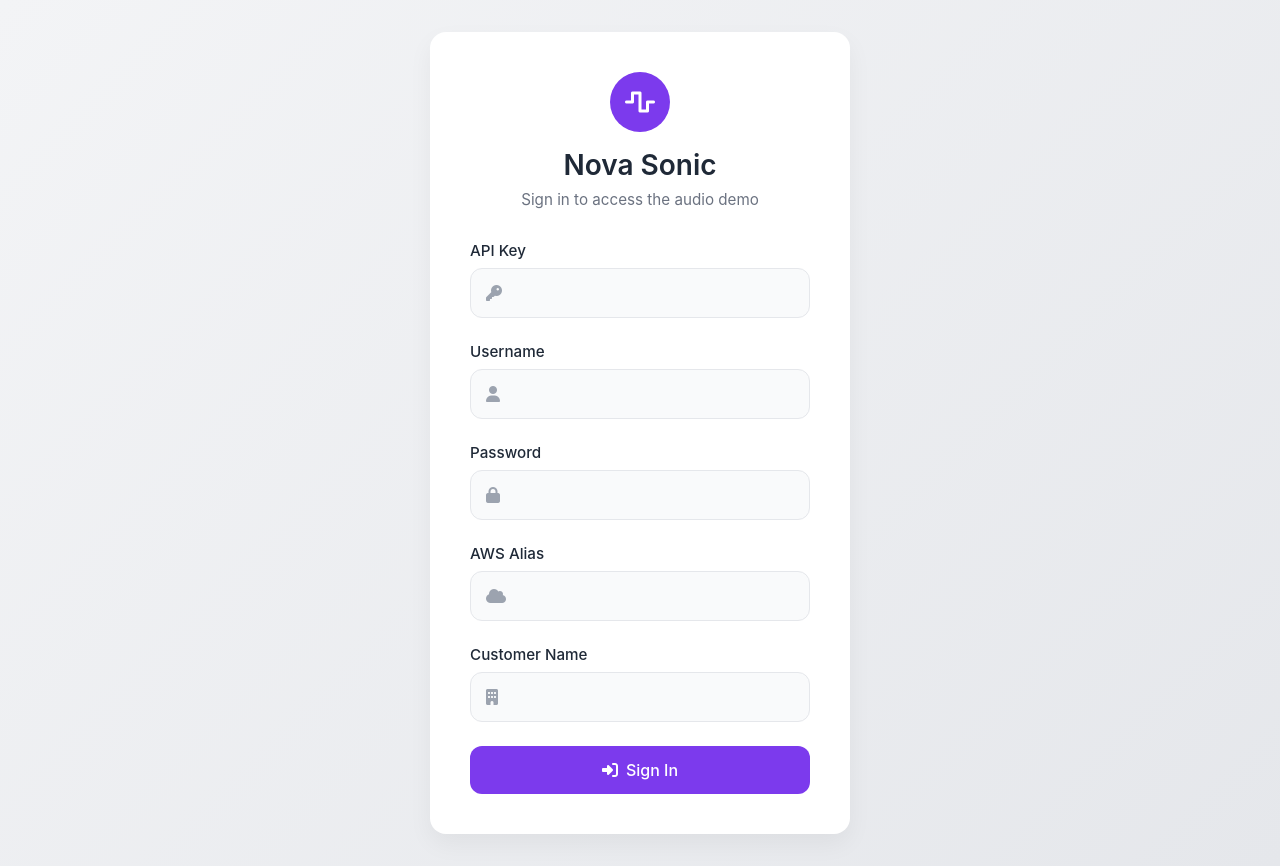
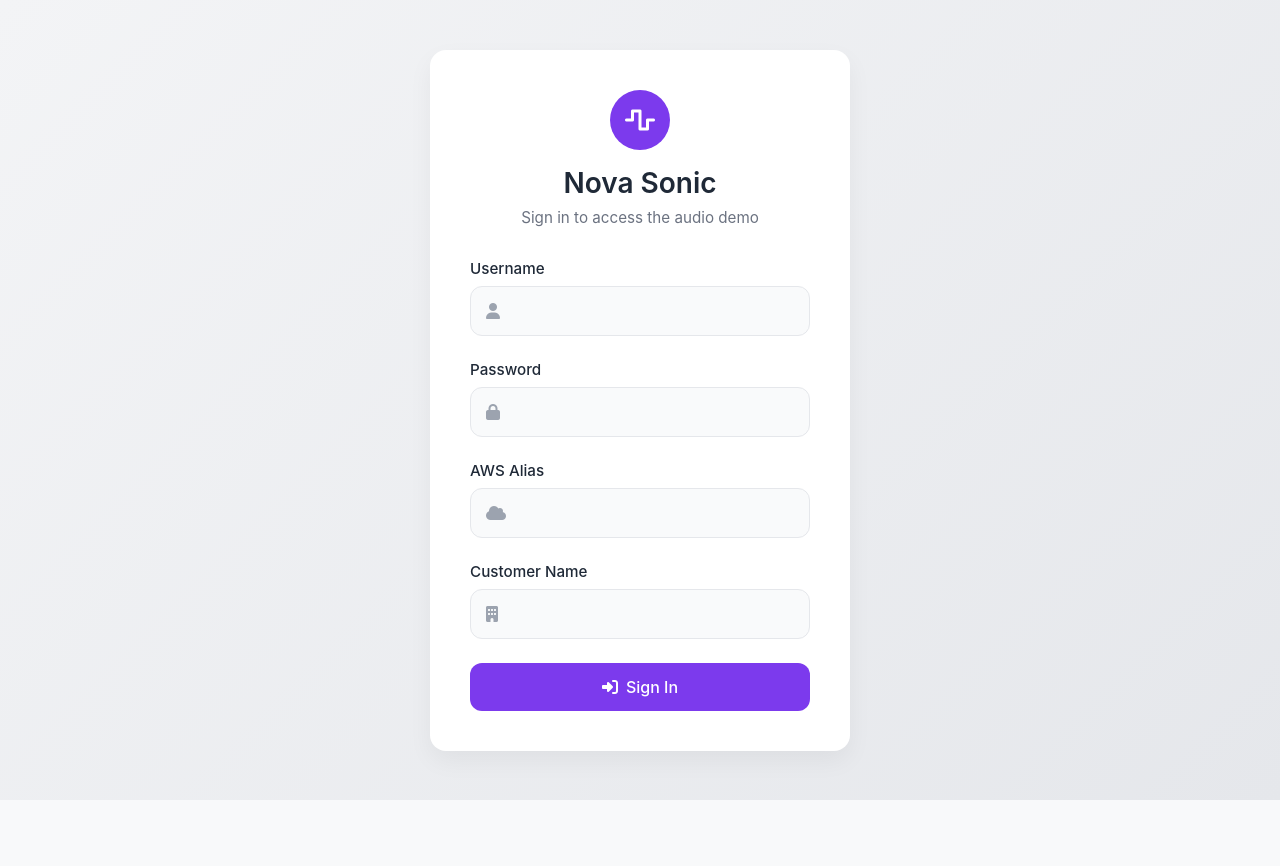
Before and after one commit to zhuermu/ai-companion, a FastAPI app: page /login in a window 1280 px wide. After the commit the page ends 800 px from the top, so only its background shows below. Run offline with FastAPI, Linux system fonts and the light colour scheme; parts of the project's set-up code (start-up, migrations or seed data) failed here and were passed over.

```diff
--- a/templates/login.html
+++ b/templates/login.html
@@ -195,13 +195,6 @@
         </div>
         <form id="loginForm" method="POST" action="/login">
             <div class="form-group">
-                <label for="api_key">API Key</label>
-                <div class="input-group">
-                    <input type="password" id="api_key" name="api_key" required>
-                    <i class="fas fa-key"></i>
-                </div>
-            </div>
-            <div class="form-group">
                 <label for="username">Username</label>
                 <div class="input-group">
                     <input type="text" id="username" name="username" required autocomplete="username">
```
